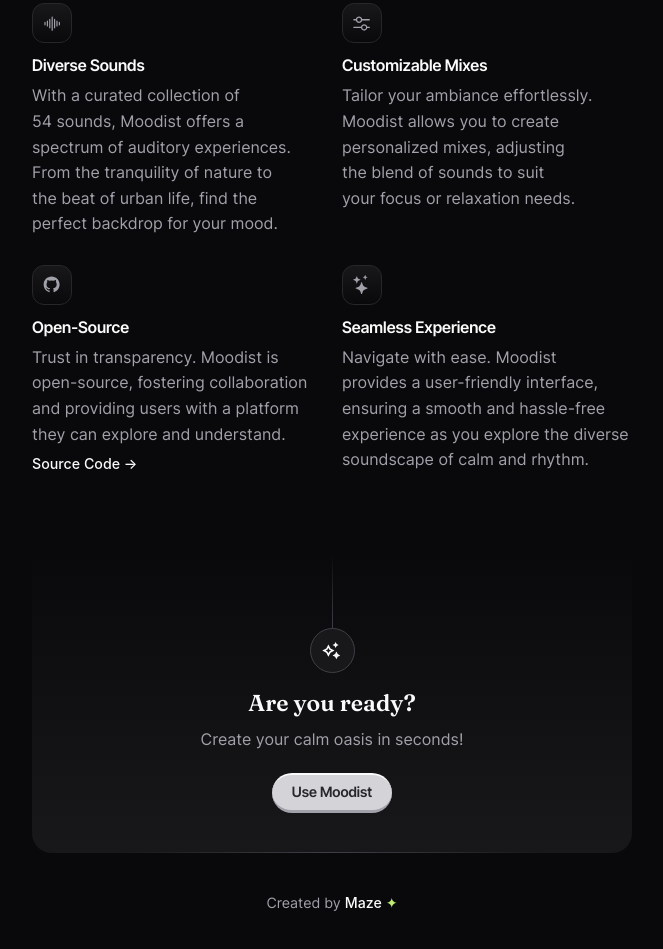
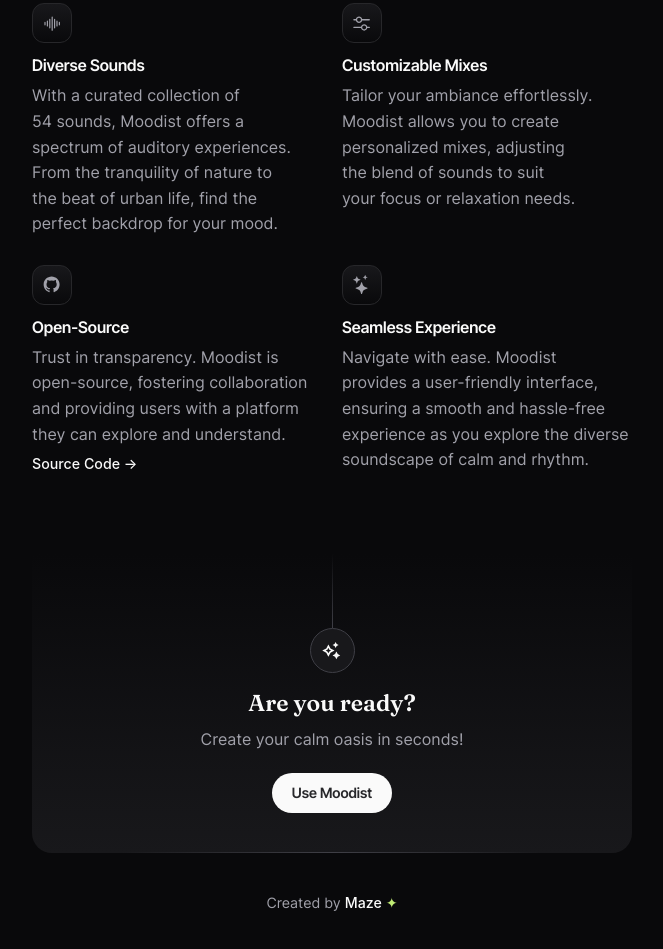
Before and after one commit to remvze/moodist, an Astro site: page / in a window 1280 px wide. Shown: the part 1028-1977 px from the top of the page, without its empty margins (308-971 px from the left). Built offline with nearby package versions, Linux system fonts and the light colour scheme; Astro itself is replaced by a stand-in of ours; a web font is replaced by a local one.

Commit message:
style: change button style

```diff
--- a/src/components/buttons/play/play.module.css
+++ b/src/components/buttons/play/play.module.css
@@ -7,7 +7,6 @@
   font-family: var(--font-heading);
   font-size: var(--font-base);
   line-height: 0;
-  color: #022c22;
   color: var(--color-neutral-200);
   cursor: pointer;
   background-color: var(--color-neutral-950);
--- a/src/components/sections/ready.astro
+++ b/src/components/sections/ready.astro
@@ -107,10 +107,8 @@ import { Container } from '@/components/container';
       color: var(--color-neutral-200);
       text-decoration: none;
       cursor: pointer;
-      background-color: var(--color-neutral-700);
+      background-color: var(--color-neutral-950);
       border: none;
-      border-top: 2px solid var(--color-neutral-950);
-      border-bottom: 3px solid var(--color-neutral-600);
       border-radius: 100px;
       outline: none;
     }
```
